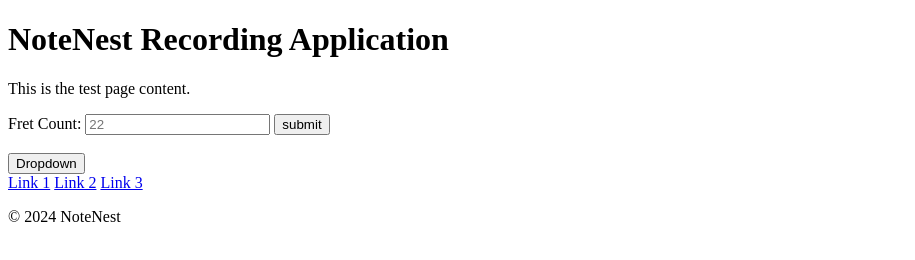
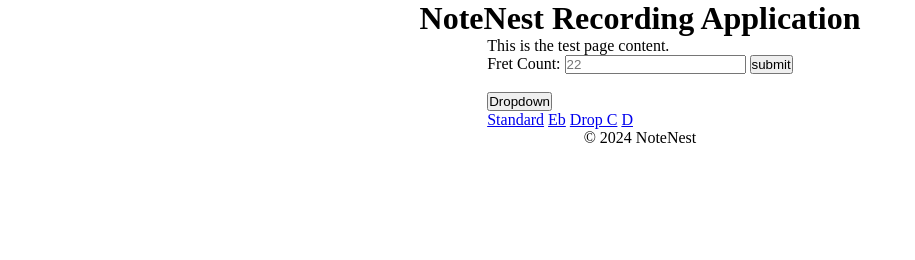
Before and after one commit to FierdCS/SteelHacks-MusicProject, a plain HTML site: page test.html in a window 1280 px wide. Shown: the whole page, without its empty margins (0-915 px from the left). Drawn offline with Linux system fonts and the light colour scheme.

Commit message:
please bro

```diff
--- a/styles.css
+++ b/styles.css
@@ -32,6 +32,6 @@ body, html {
     left: 50%;
     transform: translate(-50%, -50%);
     font-size: 24px;
-    color: #333; /* Adjust color as needed */
+    color: #ffffff; /* Adjust color as needed */
     font-weight: bold;
 }
--- a/test.html
+++ b/test.html
@@ -4,6 +4,7 @@
     <meta charset="UTF-8">
     <meta name="viewport" content="width=device-width, initial-scale=1.0">
     <title>Test Page</title>
+    <link rel="stylesheet" href="styles.css">
 </head>
 <body>
     <header>
@@ -17,9 +18,11 @@
         <div class="dropdown">
             <button class="dropbtn">Dropdown</button>
             <div class="dropdown-content">
-              <a href="#">Link 1</a>
-              <a href="#">Link 2</a>
-              <a href="#">Link 3</a>
+              <a href="#">Standard</a>
+              <a href="#">Eb</a>
+              <a href="#">Drop C</a>
+              <a href="#">D
+              <a hr>
             </div>
         </div>
     </main>
```
